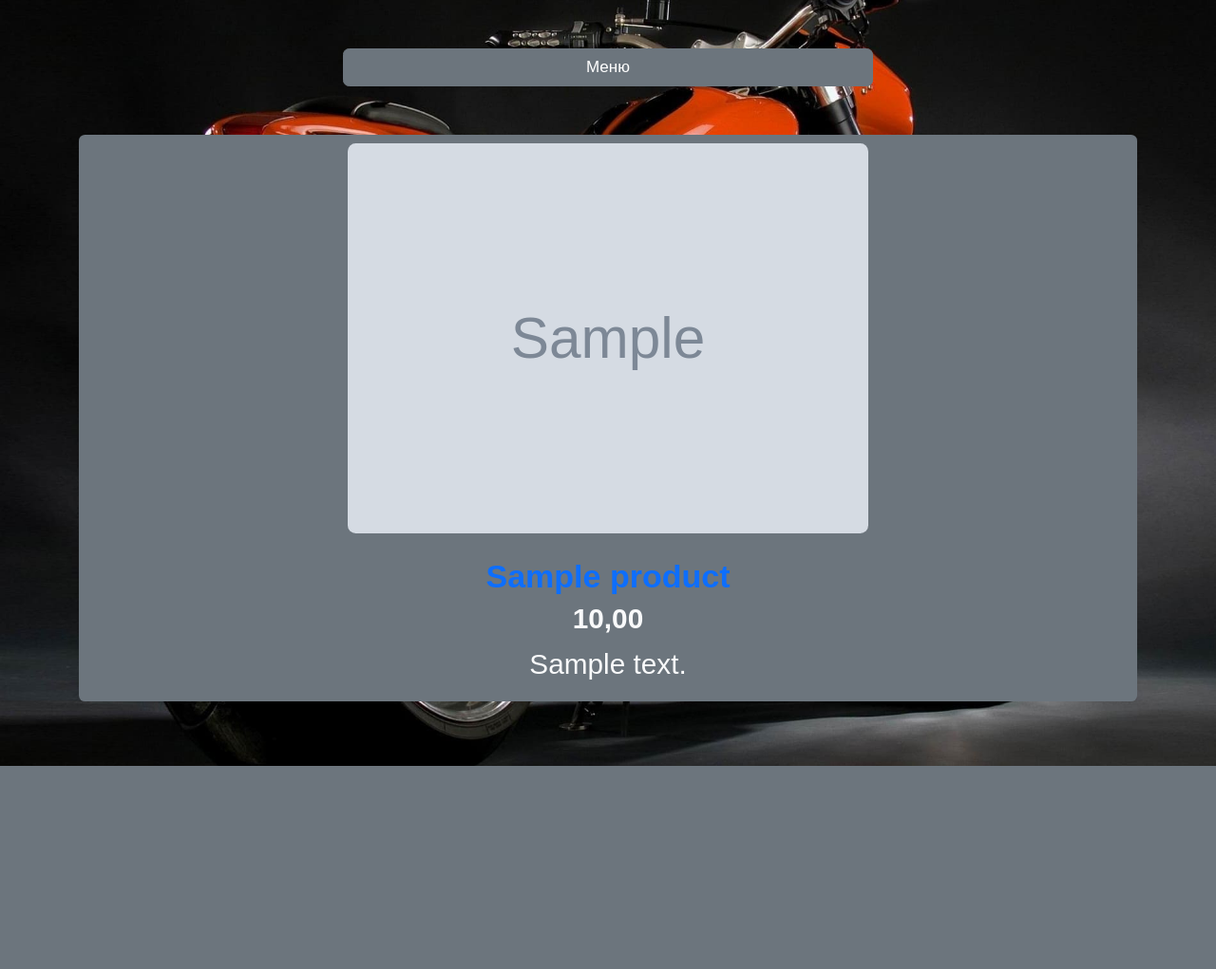
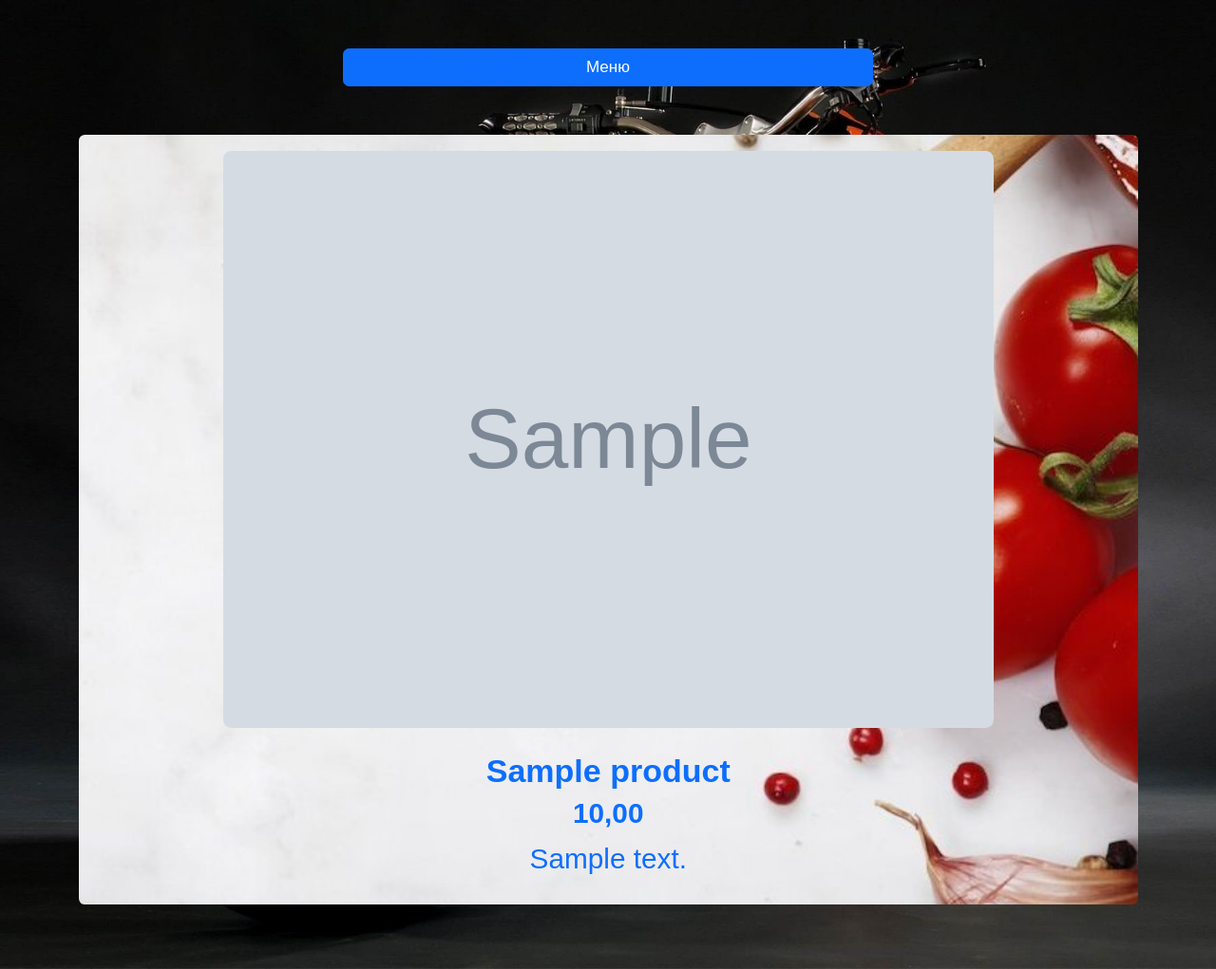
Before and after one commit to Romberto/moto-cafe, a Django app: page /1 in a window 1280 px wide. Shown: the whole page at 95% size. Before the commit the page ends 807 px from the top, so only its background shows below. Run offline with Django 4.2, Linux system fonts and the light colour scheme; tables that the repository leaves empty hold one stand-in row (values such as "Sample post"); grey boxes marked "Sample" are stand-in pictures; some libraries are stand-ins or nearby versions.

Commit message:
версия с помидорами

```diff
--- a/django-backend/src/category/static/category/css/category_style.css
+++ b/django-backend/src/category/static/category/css/category_style.css
@@ -26,3 +26,8 @@
 .sw_item{
     background: linear-gradient(to bottom, #b4ddb4 0%,#83c783 17%,#52b152 33%,#008a00 67%,#005700 88%,#002400 100%);
 }
+.sw_block{
+    background-size: cover;  /* Растягивает изображение на весь экран и сохраняет пропорции */
+    background-position: center center; /* Выравнивание изображения по центру */
+    background-repeat: no-repeat;
+}
--- a/django-backend/src/category/static/category/js/swiper_init.js
+++ b/django-backend/src/category/static/category/js/swiper_init.js
@@ -12,9 +12,9 @@
         shadowOffset: 20,
         shadowScale: 0.94,
       },
-      autoplay: {
-        delay: 3000,
-      },
+//      autoplay: {
+//        delay: 3000,
+//      },
     // If we need pagination
     pagination: {
       el: '.swiper-pagination',
--- a/django-backend/src/category/templates/category/category_page.html
+++ b/django-backend/src/category/templates/category/category_page.html
@@ -20,7 +20,7 @@
 <main class="main_menu" style="background-image: url({% static 'category/images/motofon.jpeg' %})">
 
     <div class="container pt-5 pb-5">
-        <a href="{% url 'category' %}" class="btn btn-secondary d-block w-50 mx-auto mb-5">Меню</a>
+        <a href="{% url 'category' %}" class="btn btn-primary d-block w-50 mx-auto mb-5">Меню</a>
         <!--        <ul class="product_list pt-5 pb-3 ps-0">-->
         <!--            {% for item in current_page %}-->
         <!--            <li class="product_item d-flex flex-column align-items-center w-100 mb-3 mx-auto">-->
@@ -39,12 +39,13 @@
             <div class="swiper-wrapper">
                 <!-- Slides -->
                 {% for item in current_page %}
-                <div class="bg-secondary swiper-slide d-flex flex-column align-items-center w-100 mb-3 mx-auto rounded p-2">
-                    <img class="product_img w-50 mb-4 rounded-3" alt="фото продукта" src="{{item.photo_url}}"/>
-                    <p class="text-center text-primary fw-semibold mb-2 fs-2">{{item.title}}</p>
-                    <p class="text-light mb-2 fw-semibold fs-3">{{item.price}}</p>
-                    <p class="text-light lh-base mb-2 fs-3 d-inline">{{item.description}}</p>
-
+                <div   class="swiper-slide">
+                    <div class="sw_block w-100 p-3  d-flex flex-column align-items-center w-100 mb-3 mx-auto rounded" style="background-image: url({% static 'category/images/kukhnyu.jpg'%}); height: 100%;" >
+                        <img class="product_img w-75 mb-4 rounded-3 mx-auto" alt="фото продукта" src="{{item.photo_url}}"/>
+                        <p class="text-center text-primary fw-semibold mb-2 fs-2">{{item.title}}</p>
+                        <p class="mb-2 fw-semibold fs-3 text-primary">{{item.price}}</p>
+                        <p class="lh-base mb-2 fs-3 d-inline text-primary">{{item.description}}</p>
+                    </div>
 
                 </div>
 
```
Also changed, not shown: django-backend/src/proj/settings.py (+8 -6 lines).
